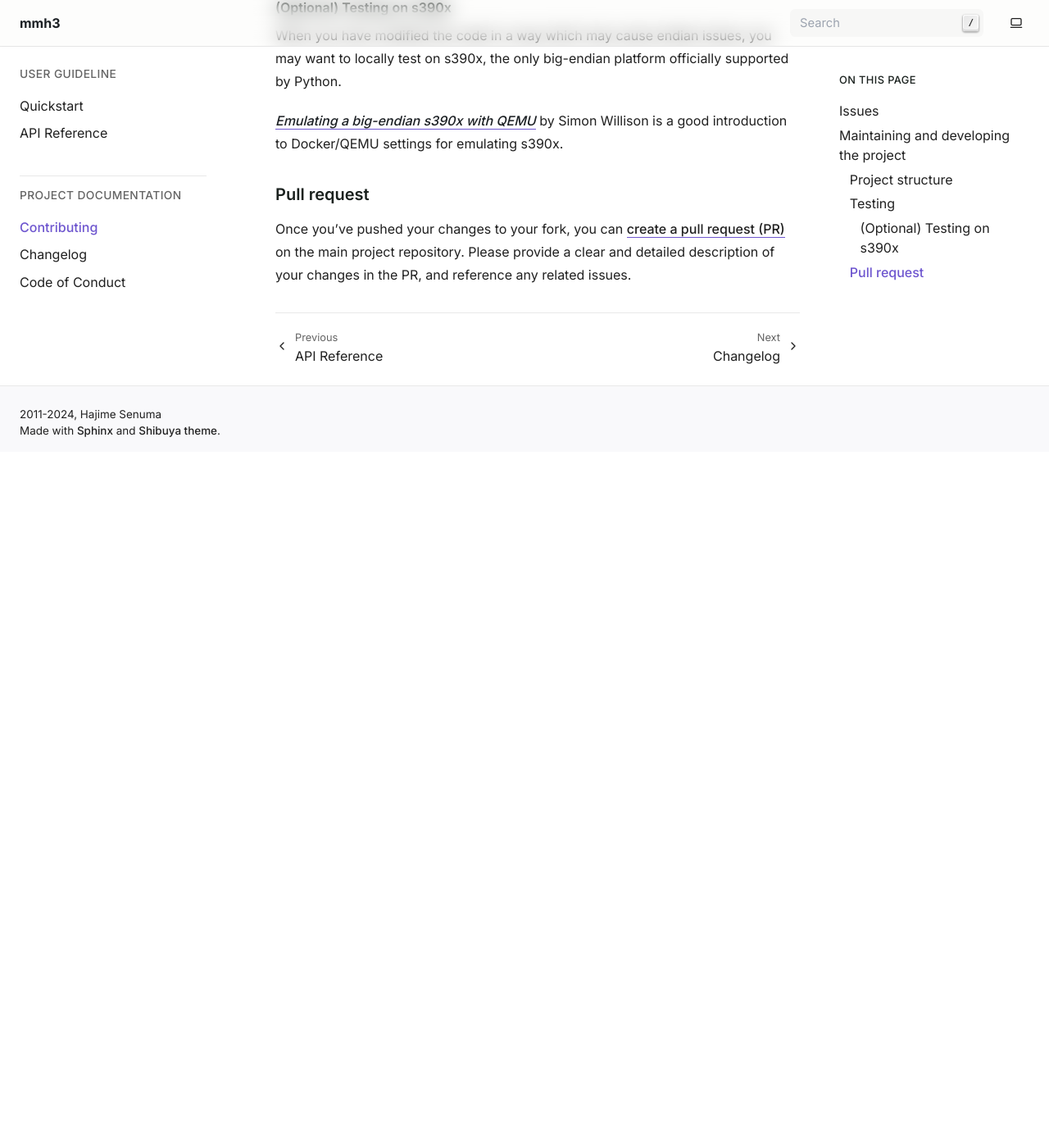
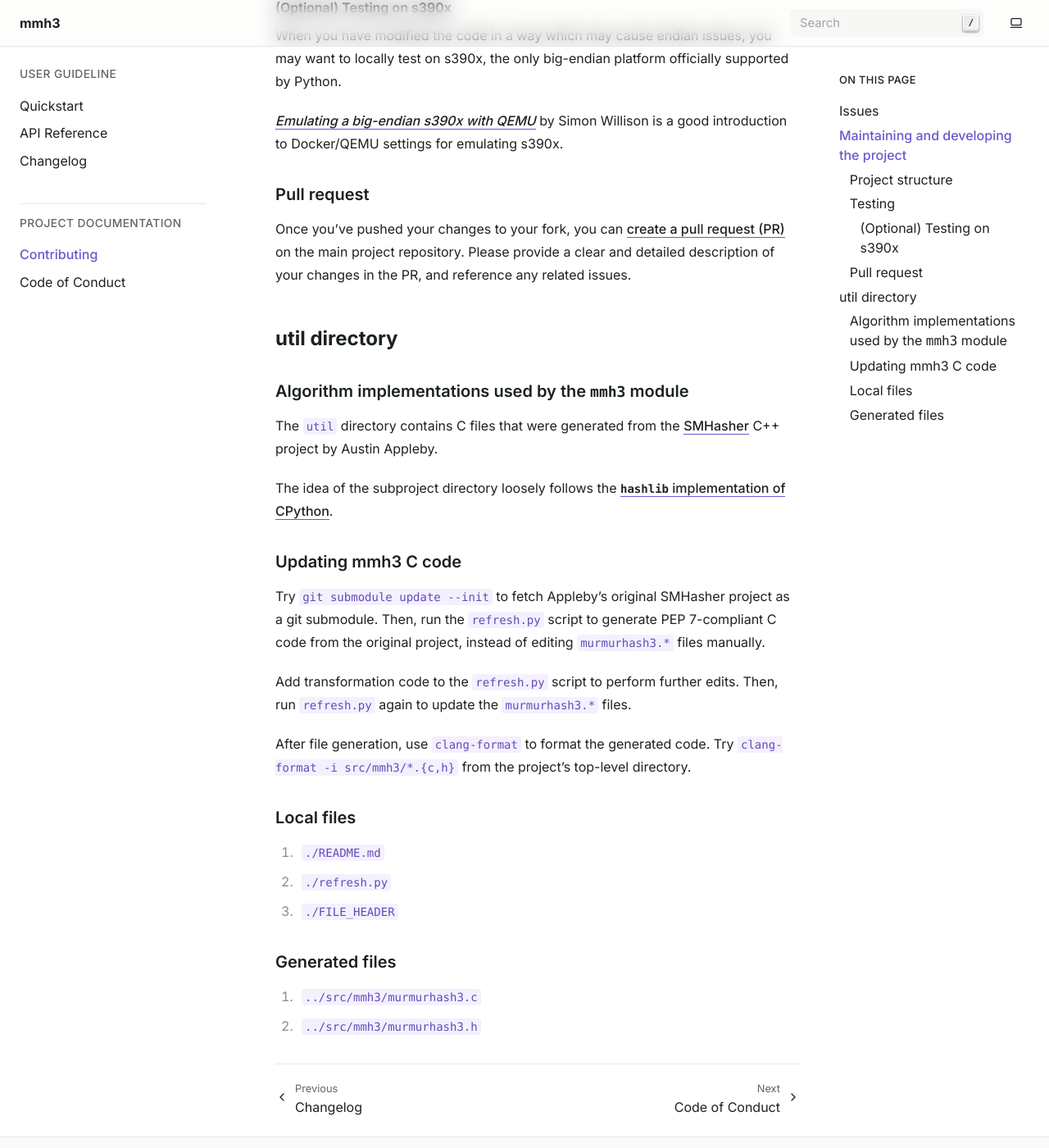
Before and after one commit to hajimes/mmh3, a Sphinx documentation site: the page built from docs/CONTRIBUTING.md, in a window 1280 px wide and 1400 px high, scrolled down 1367 px. Shown: the whole window at 82% size. Built offline with Sphinx 7.4.7, drawn with Linux system fonts in a browser that asks for light colours; before the commit the page ends 1918 px from its top, so only the background shows below that.

Commit message:
Relocate document in util dir to CONTRIBUTING

```diff
--- a/docs/CONTRIBUTING.md
+++ b/docs/CONTRIBUTING.md
@@ -59,3 +59,37 @@ Once you've pushed your changes to your fork, you can
 [create a pull request (PR)](https://github.com/hajimes/mmh3/pulls) on the main
 project repository. Please provide a clear and detailed description of your
 changes in the PR, and reference any related issues.
+
+## util directory
+
+### Algorithm implementations used by the `mmh3` module
+
+The `util` directory contains C files that were generated from the
+[SMHasher](https://github.com/aappleby/smhasher) C++ project by Austin Appleby.
+
+The idea of the subproject directory loosely follows the
+[`hashlib` implementation of CPython](https://github.com/python/cpython/tree/main/Modules/_hacl).
+
+### Updating mmh3 C code
+
+Try `git submodule update --init` to fetch Appleby's original SMHasher project
+as a git submodule. Then, run the `refresh.py` script to generate PEP
+7-compliant C code from the original project, instead of editing `murmurhash3.*`
+files manually.
+
+Add transformation code to the `refresh.py` script to perform
+further edits. Then, run `refresh.py` again to update the `murmurhash3.*` files.
+
+After file generation, use `clang-format` to format the generated code. Try
+`clang-format -i src/mmh3/*.{c,h}` from the project's top-level directory.
+
+### Local files
+
+1. `./README.md`
+1. `./refresh.py`
+1. `./FILE_HEADER`
+
+### Generated files
+
+1. `../src/mmh3/murmurhash3.c`
+1. `../src/mmh3/murmurhash3.h`
--- a/docs/index.rst
+++ b/docs/index.rst
@@ -8,13 +8,13 @@ mmh3 is a Python extension for `MurmurHash (MurmurHash3) <https://en.wikipedia.o
 
    Quickstart<readme_link>
    api
+   Changelog<changelog_link>
 
 .. toctree::
    :maxdepth: 2
    :caption: Project documentation
 
    CONTRIBUTING
-   Changelog<changelog_link>
    CODE_OF_CONDUCT
 
 Indices and tables
```
Also changed, not shown: util/README.md (deleted).
